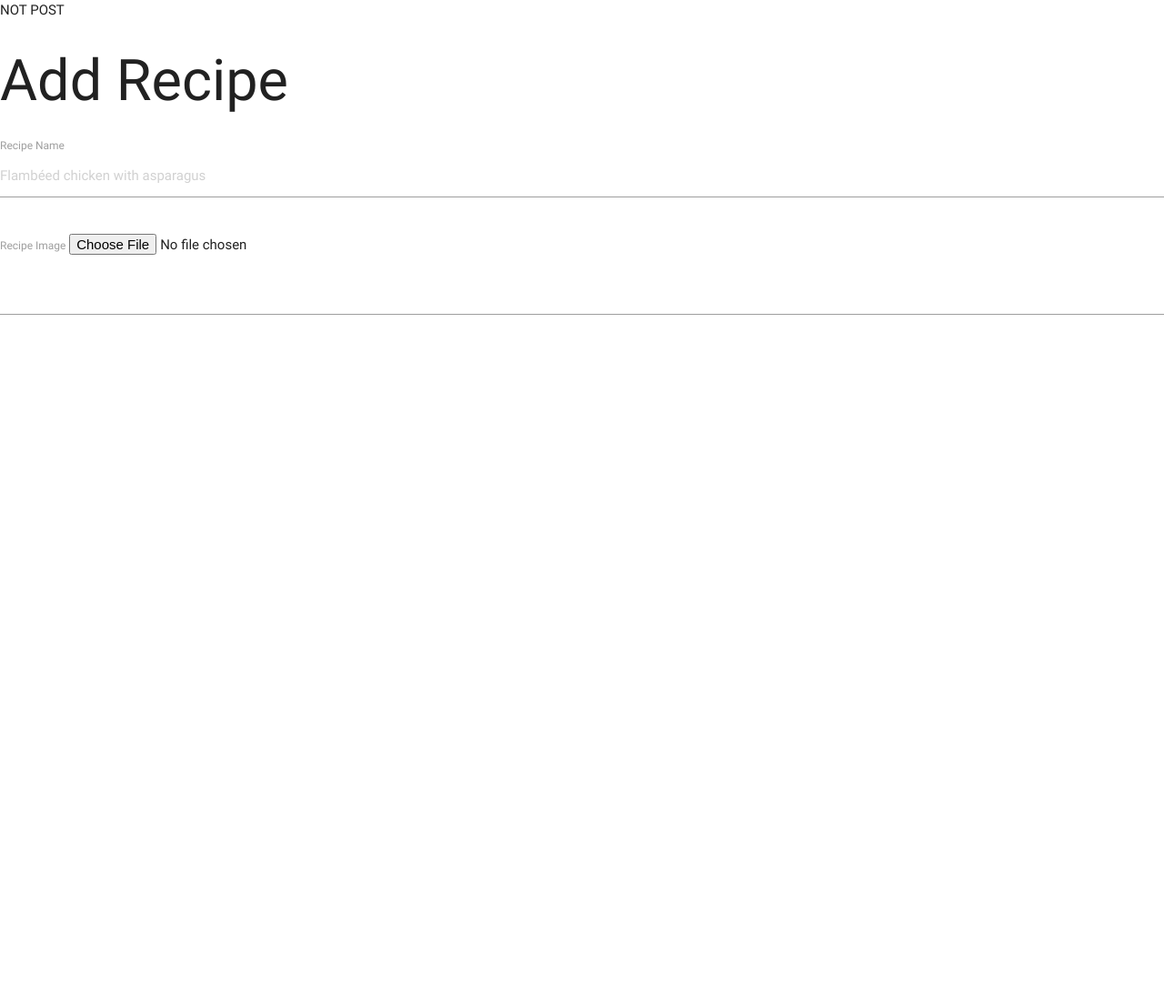
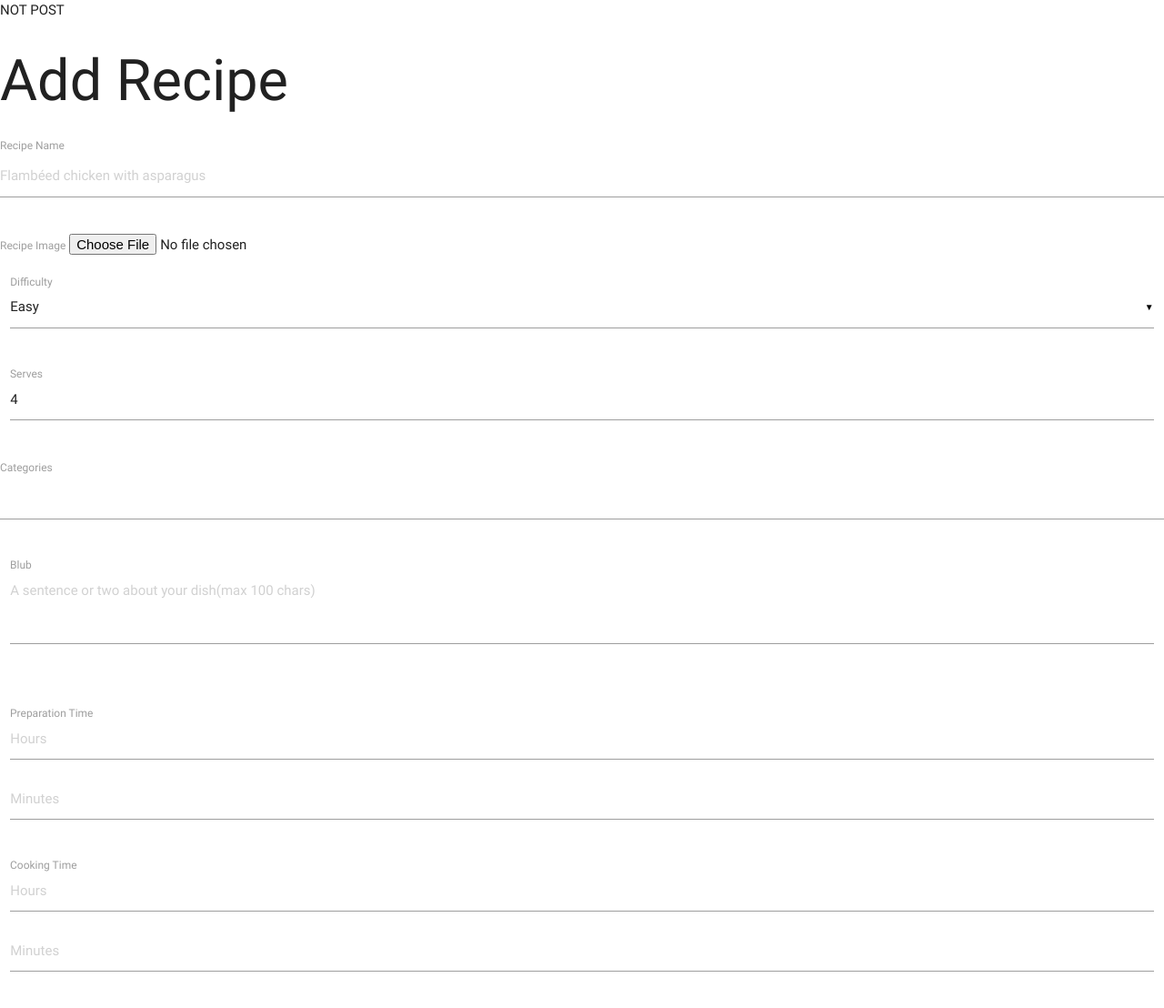
Before and after one commit to Code-Institute-Submissions/milestone-project-5, a Flask app: page / in a window 1280 px wide. Shown: the whole page at 91% size. Before the commit the page ends 346 px from the top, so only its background shows below. Run offline with Flask 2, Linux system fonts and the light colour scheme; some libraries are stand-ins or nearby versions.

Commit message:
add cooking and prep time

```diff
--- a/templates/addrecipe.html
+++ b/templates/addrecipe.html
@@ -10,9 +10,60 @@
         <input type="file" name="recipe-img" id="recipe-img" accept="image/*">
     </div>
     <div class="row">
+        <div class="input-field col s12">
+            <select>
+      <option value="1" selected>Easy</option>
+      <option value="2">Normal</option>
+      <option value="3">Challenging</option>
+    </select>
+            <label>Difficulty</label>
 
-  <div class="chips chips-autocomplete"></div>
+        </div>
     </div>
+
+    <div class="row">
+        <div class="input-field col s12">
+       <input id="serves" name="serves" type="number" value="4">
+            <label>Serves</label>
+
+        </div>
+    </div>
+
+    <div class="row">
+        <label>Categories</label>
+        <div class="chips chips-autocomplete"></div>
+    </div>
+
+    <div class="row">
+        <div class="row">
+            <div class="input-field col s12">
+                <textarea id="textarea1" class="materialize-textarea" data-length="100" placeholder="A sentence or two about your dish(max 100 chars)"></textarea>
+                <label for="textarea1">Blub</label>
+            </div>
+        </div>
+    </div>
+
+
+
+
+    <div class="row">
+            <div class="input-field col s12">
+       <input id="prep-hours" name="prep-hours" type="number" placeholder="Hours">
+              <input id="prep-mins" name="prep-mins" type="number" placeholder="Minutes ">
+
+                <label>Preparation Time</label>
+        </div>
+    </div>
+
+    <div class="row">
+            <div class="input-field col s12">
+       <input id="cooking-hours" name="cooking-hours" type="number" placeholder="Hours">
+              <input id="cooking-mins" name="cooking-mins" type="number" placeholder="Minutes ">
+
+                <label>Cooking Time</label>
+        </div>
+    </div>
+
 </form>
 
 
--- a/templates/base.html
+++ b/templates/base.html
@@ -20,9 +20,12 @@
     <script type="text/javascript" src="https://cdnjs.cloudflare.com/ajax/libs/materialize/0.100.2/js/materialize.min.js"></script>
 
     <script type="text/javascript">
-  myData = [
-		{tag: 'Apple iPhone'}
-  ];
+
+
+
+$(document).ready(function() {
+    $('select').material_select();
+});
 
 $(function() {
 
```
